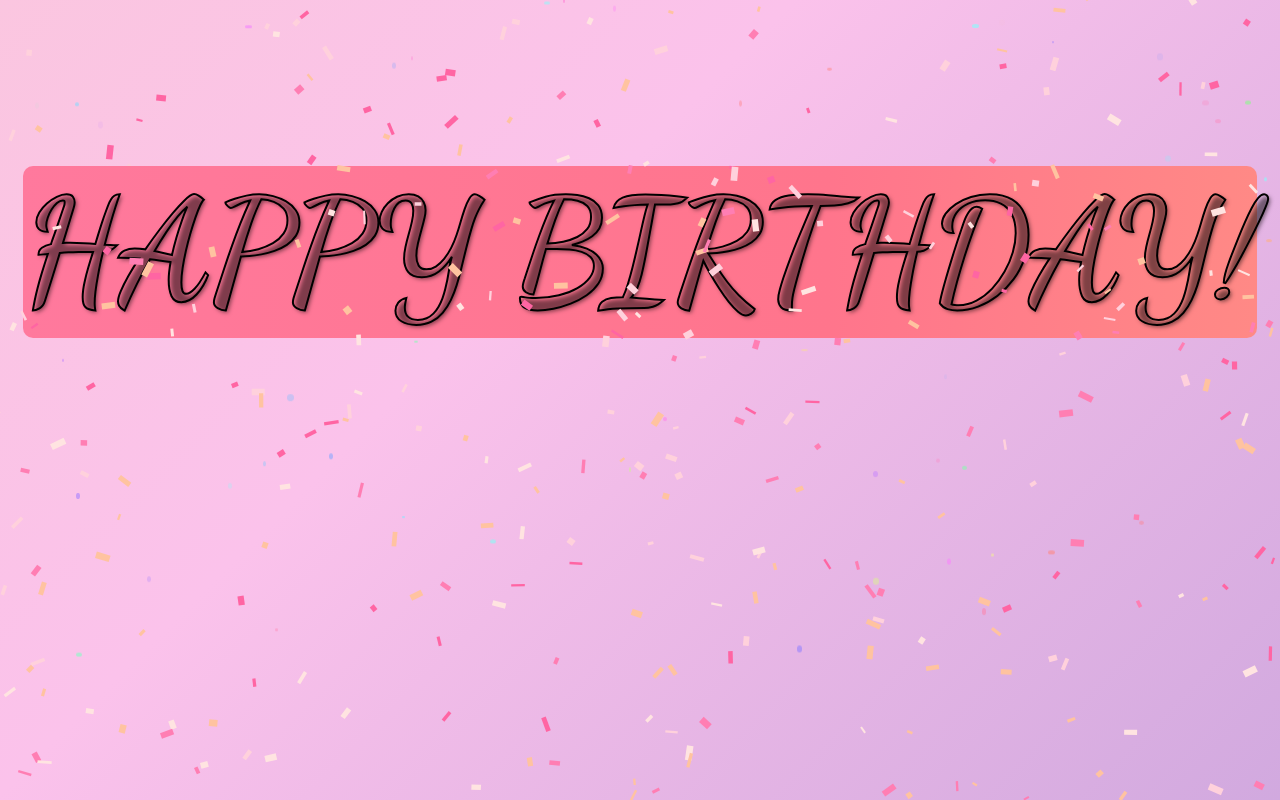
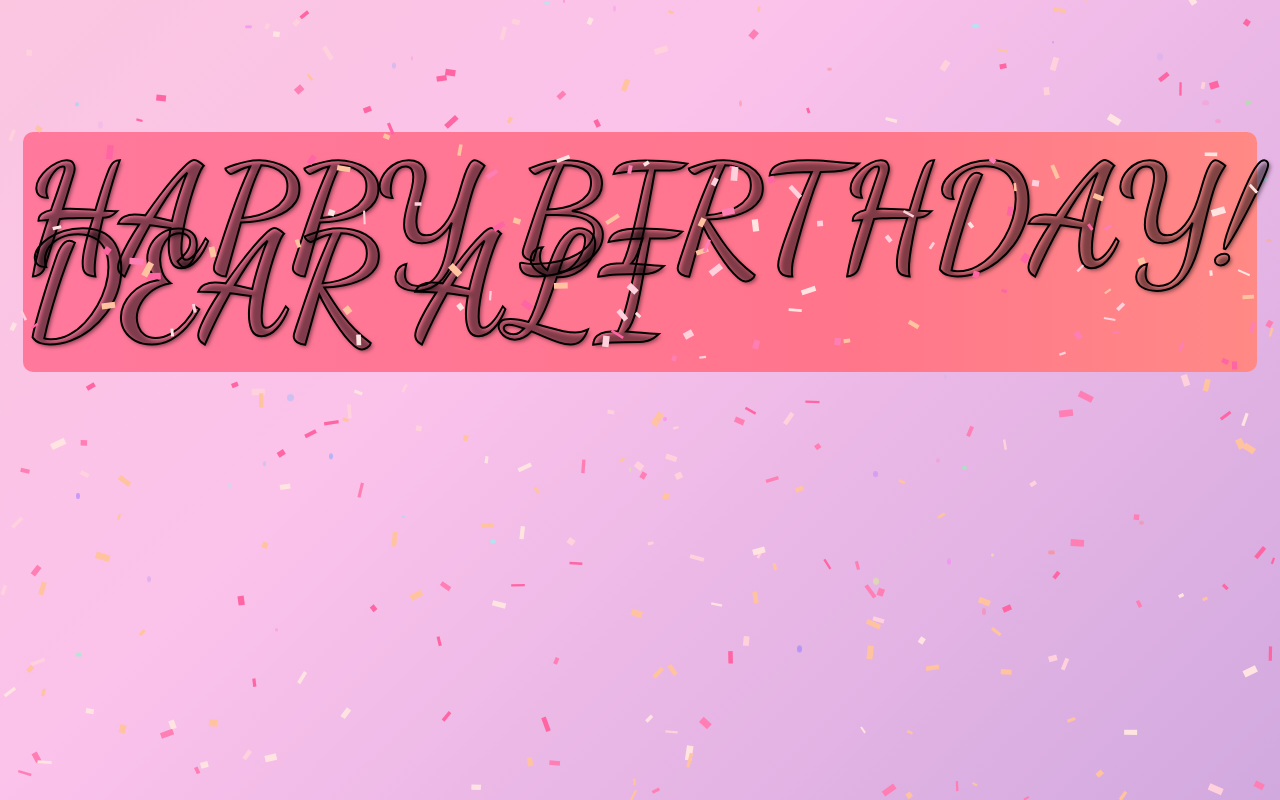
Before and after one commit to connect-awais/HAPPY-BIRTHDAY, a plain HTML site: page index.html in a window 1280 px wide. Drawn offline with Linux system fonts and the light colour scheme.

Commit message:
Update index.html

```diff
--- a/index.html
+++ b/index.html
@@ -10,6 +10,7 @@
   <div class="wrapper">
     <!-- Glowing Text -->
     <h1 class="glow-text">HAPPY BIRTHDAY!</h1>
+    <h1 class="glow-text">Dear Ali</h1>
 
     <!-- Floating Particles -->
     <div id="particles"></div>
```
